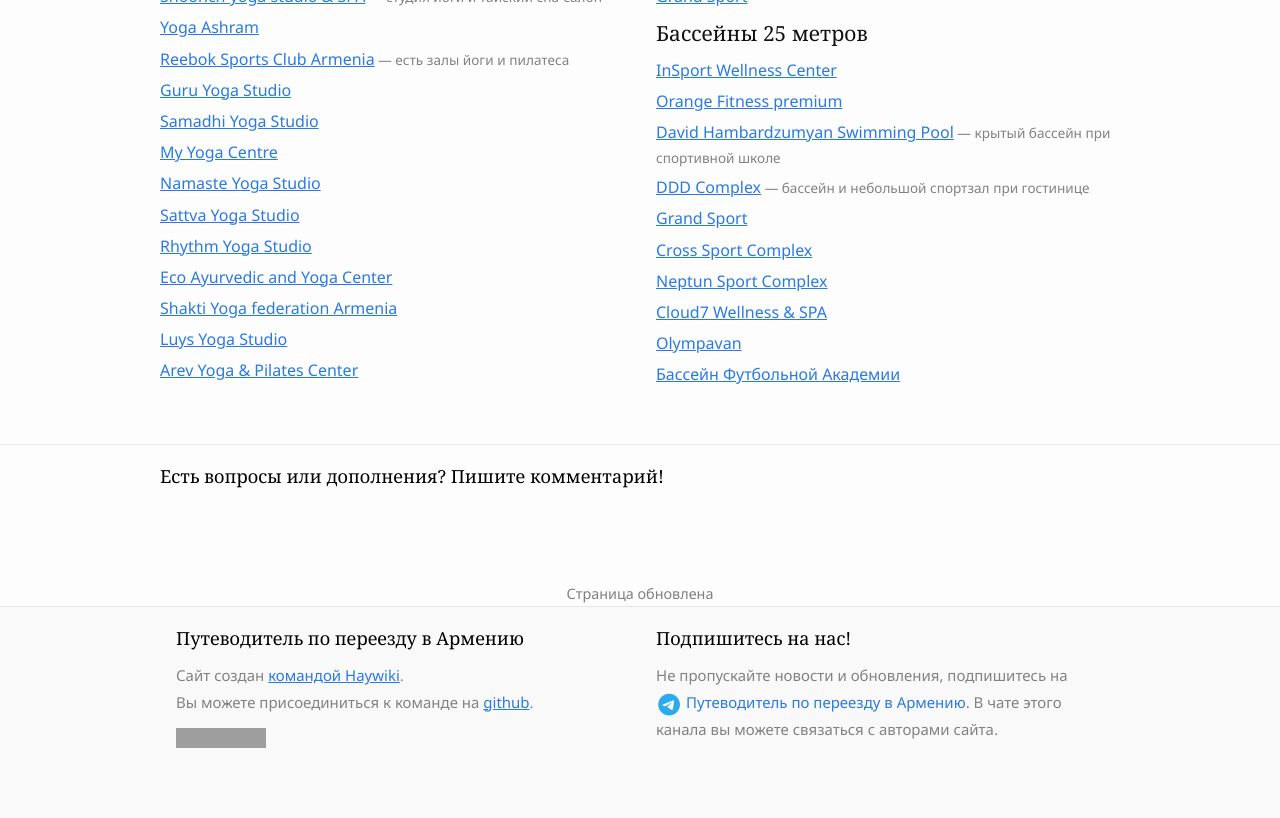
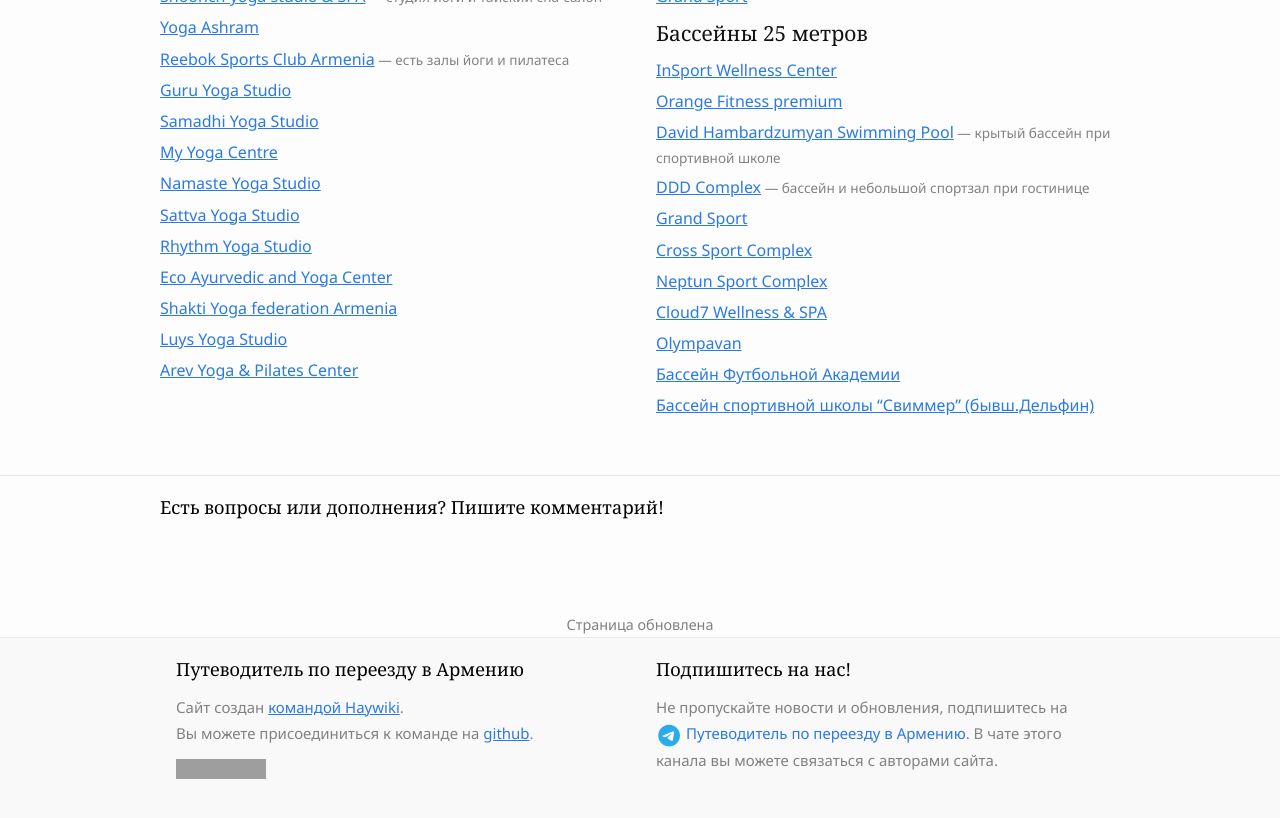
Before and after one commit to haywiki/haywiki.github.io, a Jekyll site: the page built from life/wellness.md, in a window 1280 px wide and 900 px high, scrolled down 1099 px. Shown: the top 818 px of the window. Built offline with Jekyll 4.4.1, drawn with Linux system fonts in a browser that asks for light colours; nearby versions of some CDN libraries; a script that is not in the unit is left out; grey boxes are pictures that could not be loaded.

Commit message:
Update wellness.md
Added Sweemer school pool

```diff
--- a/life/wellness.md
+++ b/life/wellness.md
@@ -92,6 +92,7 @@
 - [Cloud7 Wellness & SPA](https://yandex.ru/maps/org/cloud7_wellness_spa/174501300118/)
 - [Olympavan](https://yandex.ru/maps/org/olimpavan/117446541552/)
 - [Бассейн Футбольной Академии](https://yandex.ru/maps/org/basseyn/169201319962/)
+- [Бассейн спортивной школы "Свиммер" (бывш.Дельфин)](https://yandex.ru/maps/-/CCUo5HbMOA)
 {: class="list-emoji"}
 
 </div>
```
